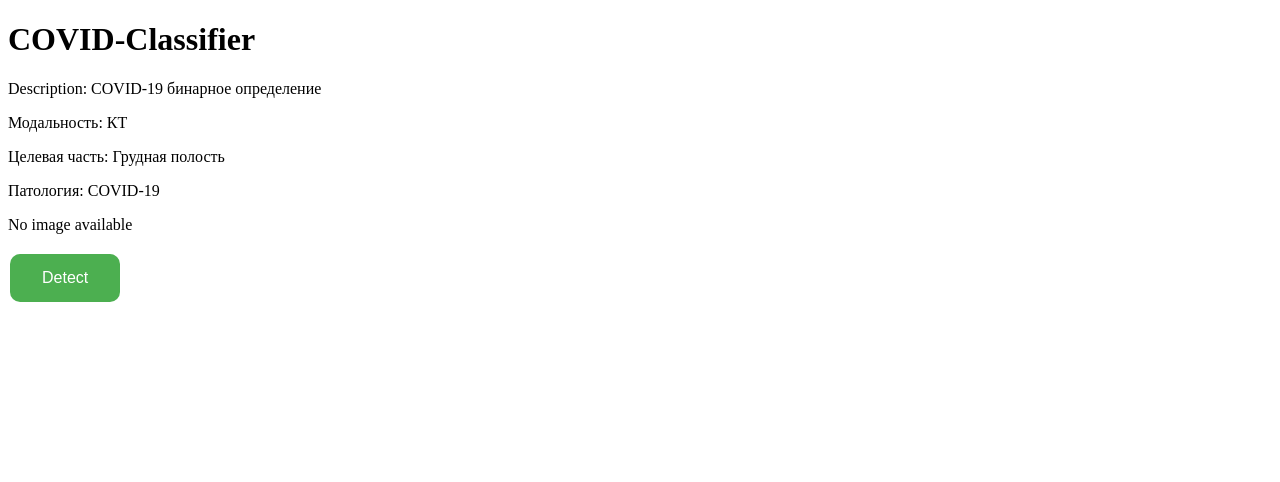
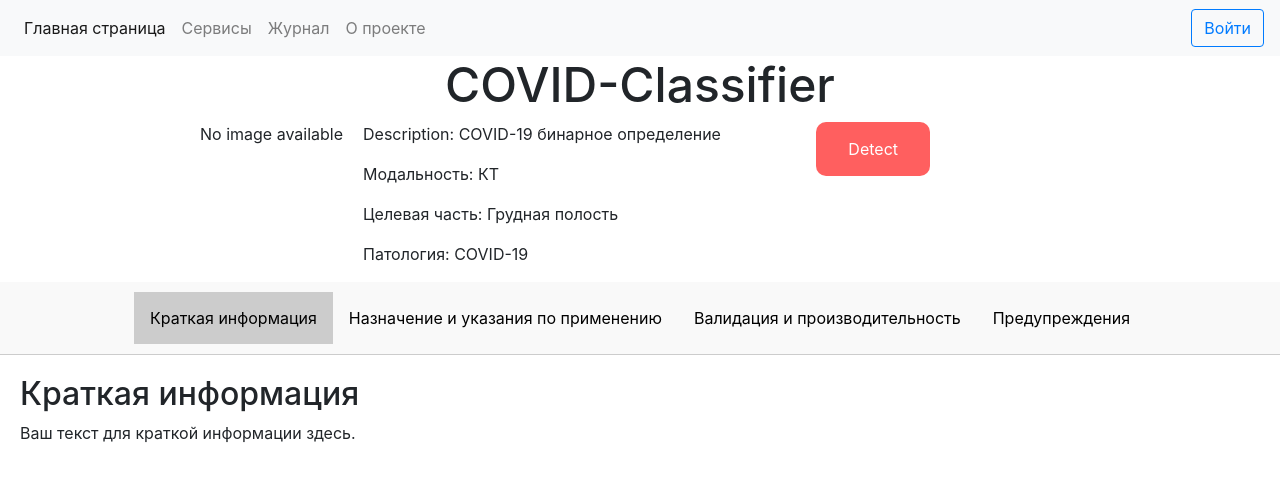
Before and after one commit to VadimKirillov/AI-med-service, a Flask app: page /services/1 in a window 1280 px wide. Shown: the top 482 px of the page. Run offline with Flask 3, Linux system fonts and the light colour scheme; data comes from the database, SQL or seed files in the repository; some libraries are stand-ins or nearby versions.

Commit message:
update pages

```diff
--- a/templates/services_display.html
+++ b/templates/services_display.html
@@ -3,10 +3,74 @@
 <head>
     <meta charset="UTF-8">
     <title>Service Details</title>
+    {% include 'top_menu_links.html'%}
     <style>
-        /* Стилизация кнопки */
+        /* ваш CSS */
+        /* Обертка для контента */
+        .content-wrapper {
+            display: flex; /* Располагаем элементы в строку */
+        }
+
+        /* Картинка слева */
+        .image-container {
+            flex: 0 0 auto; /* Отключаем растяжение, оставляем фиксированную ширину */
+            margin-right: 20px; /* Добавляем отступ справа */
+            margin-left: 200px;
+        }
+
+        /* Описание и информация о сервисе справа */
+        .info-container {
+            flex: 1; /* Растягиваем на всю оставшуюся ширину */
+            margin-right: 20px; /* Добавляем отступ справа */
+        }
+
+        /* Стили для вкладок меню */
+        .tabs {
+            overflow: hidden;
+            border-bottom: 1px solid #ccc;
+            background-color: #f9f9f9;
+            display: flex; /* Располагаем вкладки на одной строке */
+            justify-content: center; /* Выравниваем по центру */
+            padding: 10px 0; /* Добавляем немного отступа сверху и снизу */
+        }
+
+        .tab-links {
+            display: flex; /* Располагаем кнопки внутри .tabs в строчку */
+        }
+
+        .tab-links button {
+            background-color: inherit;
+            border: none;
+            outline: none;
+            cursor: pointer;
+            padding: 14px 16px;
+            transition: 0.3s;
+        }
+
+        .tab-links button:hover {
+            background-color: #ddd;
+        }
+
+        .tab-links button.active {
+            background-color: #ccc;
+        }
+
+        /* Скрытый контент вкладок */
+        .tab-content {
+            display: none;
+            padding: 20px;
+            border-top: none;
+        }
+
+        /* CSS для отображения активной вкладки */
+        .tab-content.active {
+            display: block;
+        }
+
         .detect-button {
-            background-color: #4CAF50; /* Зеленый цвет фона */
+            margin-left: auto; /* Помещаем кнопку в крайнем правом положении */
+            margin-right: 350px; /* Добавляем отступ справа */
+    background-color: #ff5f5f; /* Красный цвет фона */
     border: none; /* Убираем границы */
     color: white; /* Белый цвет текста */
     padding: 15px 32px; /* Отступы вокруг текста */
@@ -14,31 +78,84 @@
     text-decoration: none; /* Убираем подчеркивание текста */
     display: inline-block; /* Отображаем кнопку как блочный элемент */
     font-size: 16px; /* Размер текста */
-            margin: 4px 2px; /* Отступы от элементов соседних */
+    border-radius: 10px; /* Скругляем углы кнопки */
+    transition: background-color 0.3s; /* Плавное изменение цвета фона при наведении */
     cursor: pointer; /* Изменяем курсор при наведении */
-            border-radius: 10px; /* Скругляем углы кнопки */
         }
 
-        /* Стилизация при наведении */
-        .detect-button:hover {
-            background-color: #45a049; /* Темно-зеленый цвет фона */
+/* Стилизация при наведении на кнопку "Detected" */
+.detected-button:hover {
+    background-color: #ff7f7f; /* Более светлый красный цвет фона при наведении */
 }
+
     </style>
 </head>
 <body>
+{% include 'top_menu.html' %}
     <h1>{{ service.name }}</h1>
-    <p>Description: {{ service.description }}</p>
-    <p>Модальность: {{ service.modal.name }}</p>
-    <p>Целевая часть: {{ service.target.name }}</p>
-    <p>Патология: {{ service.pathology.name }}</p>
+    <div class="content-wrapper">
+        <div class="image-container">
             {% if service.image_url %}
                 <img src="{{ service.image_url }}" alt="Service Image">
             {% else %}
                 <p>No image available</p>
             {% endif %}
+        </div>
+        <div class="info-container">
+            <p>Description: {{ service.description }}</p>
+            <p>Модальность: {{ service.modal.name }}</p>
+            <p>Целевая часть: {{ service.target.name }}</p>
+            <p>Патология: {{ service.pathology.name }}</p>
+        </div>
         <form method="post">
             <!-- Используем класс для кнопки -->
             <button class="detect-button" type="submit">Detect</button>
         </form>
+    </div>
+
+    <!-- Добавление вкладок меню -->
+    <div class="tabs">
+        <div class="tab-links">
+            <button class="tab-link active" onclick="openTab(event, 'info')">Краткая информация</button>
+            <button class="tab-link" onclick="openTab(event, 'purpose')">Назначение и указания по применению</button>
+            <button class="tab-link" onclick="openTab(event, 'validation')">Валидация и производительность</button>
+            <button class="tab-link" onclick="openTab(event, 'warnings')">Предупреждения</button>
+        </div>
+    </div>
+
+    <!-- Скрытый контент вкладок -->
+    <div id="info" class="tab-content active">
+        <h2>Краткая информация</h2>
+        <p>Ваш текст для краткой информации здесь.</p>
+    </div>
+    <div id="purpose" class="tab-content">
+        <h2>Назначение и указания по применению</h2>
+        <p>Ваш текст для назначения и указаний по применению здесь.</p>
+    </div>
+    <div id="validation" class="tab-content">
+        <h2>Валидация и производительность</h2>
+        <p>Ваш текст для валидации и производительности здесь.</p>
+    </div>
+    <div id="warnings" class="tab-content">
+        <h2>Предупреждения</h2>
+        <p>Ваш текст для предупреждений здесь.</p>
+    </div>
+
+    <script>
+        // JavaScript для управления вкладками
+        function openTab(evt, tabName) {
+            var i, tabcontent, tablinks;
+            tabcontent = document.getElementsByClassName("tab-content");
+            for (i = 0; i < tabcontent.length; i++) {
+                tabcontent[i].style.display = "none";
+            }
+            tablinks = document.getElementsByClassName("tab-link");
+            for (i = 0; i < tablinks.length; i++) {
+                tablinks[i].className = tablinks[i].className.replace(" active", "");
+            }
+            document.getElementById(tabName).style.display = "block";
+            evt.currentTarget.className += " active";
+        }
+    </script>
 </body>
 </html>
```
Also changed, not shown: templates/covid_detector.html (+14 -1 lines). Lines whose indentation alone changed are shown as unchanged.
